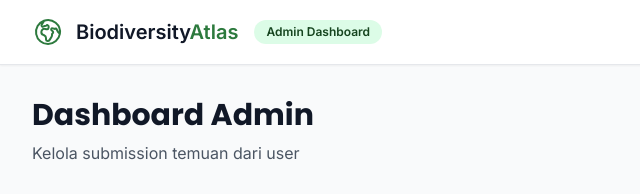
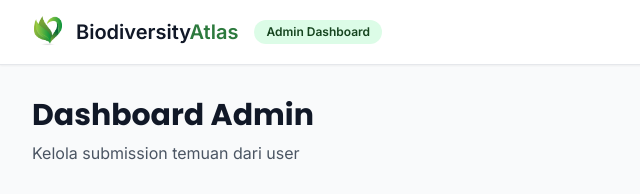
Before and after one commit to Rezka08/Biodiversity-Atlas_TRIO-KIKIR, a plain HTML site: page admin-dashboard.html in a window 1280 px wide. Shown: the top 194 px of the page, 0-640 px from the left. Drawn offline with nearby package versions, Linux system fonts and the light colour scheme; sample sign-in values are in the browser's storage.

Commit message:
feat: Replace SVG logo with image asset in admin dashboard

```diff
--- a/admin-dashboard.html
+++ b/admin-dashboard.html
@@ -51,9 +51,7 @@
             <div class="flex justify-between h-16">
                 <div class="flex items-center">
                     <a href="index.html" class="flex items-center space-x-3">
-                        <svg xmlns="http://www.w3.org/2000/svg" fill="none" viewBox="0 0 24 24" stroke-width="1.5" stroke="currentColor" class="w-8 h-8 text-primary-500">
-                            <path stroke-linecap="round" stroke-linejoin="round" d="M20.893 13.393l-1.135-1.135a2.252 2.252 0 01-.421-.585l-1.08-2.16a.414.414 0 00-.663-.107.827.827 0 01-.812.21l-1.273-.363a.89.89 0 00-.738 1.595l.587.39c.59.395.674 1.23.172 1.732l-.2.2c-.212.212-.33.498-.33.796v.41c0 .409-.11.809-.32 1.158l-1.315 2.191a2.11 2.11 0 01-1.81 1.025 1.055 1.055 0 01-1.055-1.055v-1.172c0-.92-.56-1.747-1.414-2.089l-.655-.261a2.25 2.25 0 01-1.383-2.46l.007-.042a2.25 2.25 0 01.29-.787l.09-.15a2.25 2.25 0 012.37-1.048l1.178.236a1.125 1.125 0 001.302-.795l.208-.73a1.125 1.125 0 00-.578-1.315l-.665-.332-.091.091a2.25 2.25 0 01-1.591.659h-.18c-.249 0-.487.1-.662.274a.931.931 0 01-1.458-1.137l1.411-2.353a2.25 2.25 0 00.286-.76m11.928 9.869A9 9 0 008.965 3.525m11.928 9.868A9 9 0 118.965 3.525" />
-                        </svg>
+                        <img src="assets/icon/Asset 1.png" alt="Biodiversity Atlas" class="w-8 h-8 object-contain">
                         <span class="text-xl font-bold text-gray-900">
                             Biodiversity<span class="text-primary-500">Atlas</span>
                         </span>
```
